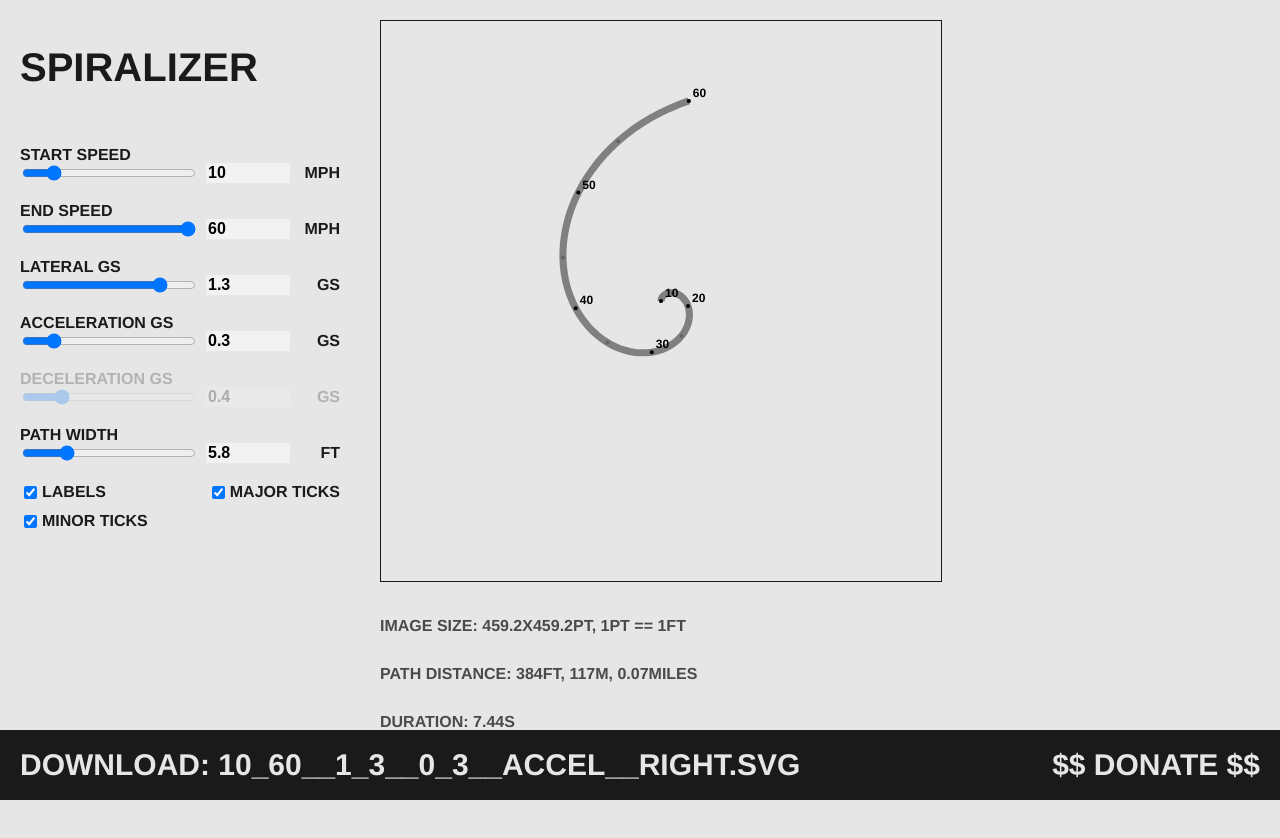
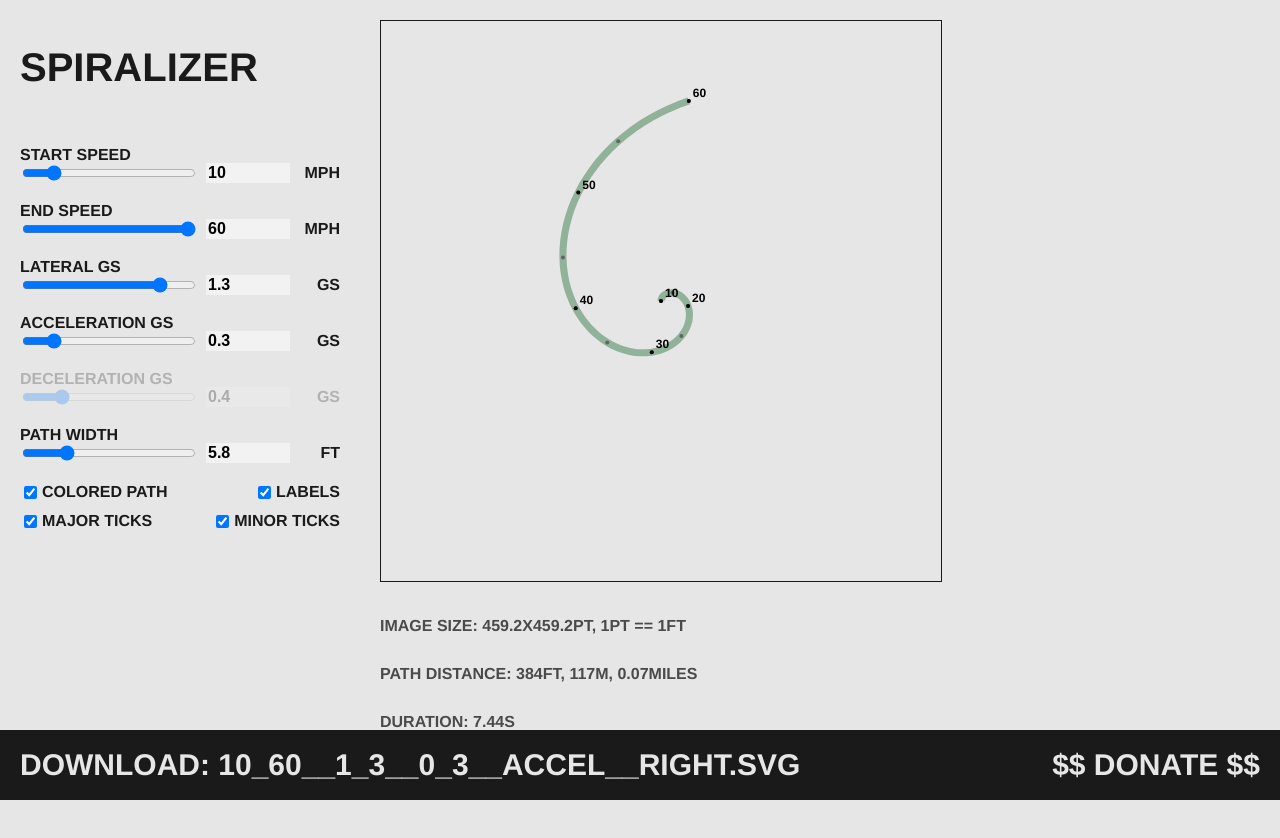
Before and after one commit to mikeferchak/spiralizer, a SvelteKit app: page / in a window 1280 px wide. Shown: the top 838 px of the page. Built offline with nearby package versions, Linux system fonts and the light colour scheme.

Commit message:
colored path

```diff
--- a/src/components/SvgPreview.svelte
+++ b/src/components/SvgPreview.svelte
@@ -32,6 +32,7 @@
   export let showMajorTicks: boolean;
   export let showMinorTicks: boolean;
   export let showLabels: boolean;
+  export let coloredPath: boolean;
 
   let path: Path = [];
   $: distance = 0;
@@ -40,12 +41,13 @@
   let majorTicks: Path = [];
   let minorTicks: Path = [];
   let labels: Path = [];
+  let isAccelerating: boolean = false;
 
   $: {
     distance = 0;
     time = 0;
     const startVelocity = { x: 0, y: mphToMps(startSpeed) };
-    const isAccelerating = startSpeed < endSpeed;
+    isAccelerating = startSpeed < endSpeed;
 
     const accelMs2: Vector = {
       x: gsToMps2(lateralGs),
@@ -154,7 +156,11 @@
 >
   <path
     fill="none"
-    stroke="grey"
+    stroke={coloredPath
+      ? isAccelerating
+        ? "rgba(61, 128, 76, 0.5)"
+        : "rgba(131, 62, 62, 0.5)"
+      : "gray"}
     stroke-width={ftToMeter(pathWidth)}
     d={`M ${path[0].position.x} ${path[0].position.y} ${path
       .slice(1)
--- a/src/routes/+page.svelte
+++ b/src/routes/+page.svelte
@@ -60,6 +60,7 @@
   $: showMajorTicks = true;
   $: showMinorTicks = true;
   $: showLabels = true;
+  $: coloredPath = true;
 
   $: isAccelerating = startSpeed < endSpeed;
 
@@ -195,6 +196,9 @@
     </div>
 
     <div class="form-input checkbox-group">
+      <label
+        ><input type="checkbox" bind:checked={coloredPath} />Colored path</label
+      >
       <label><input type="checkbox" bind:checked={showLabels} />Labels</label>
       <label
         ><input type="checkbox" bind:checked={showMajorTicks} />Major ticks</label
@@ -217,6 +221,7 @@
       {showMajorTicks}
       {showMinorTicks}
       {stepsPerSecond}
+      {coloredPath}
     />
   </div>
 
```
